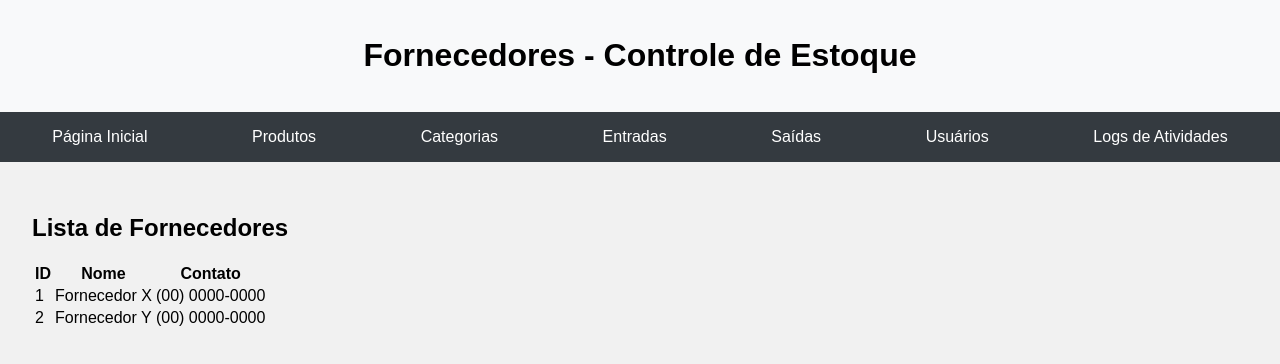
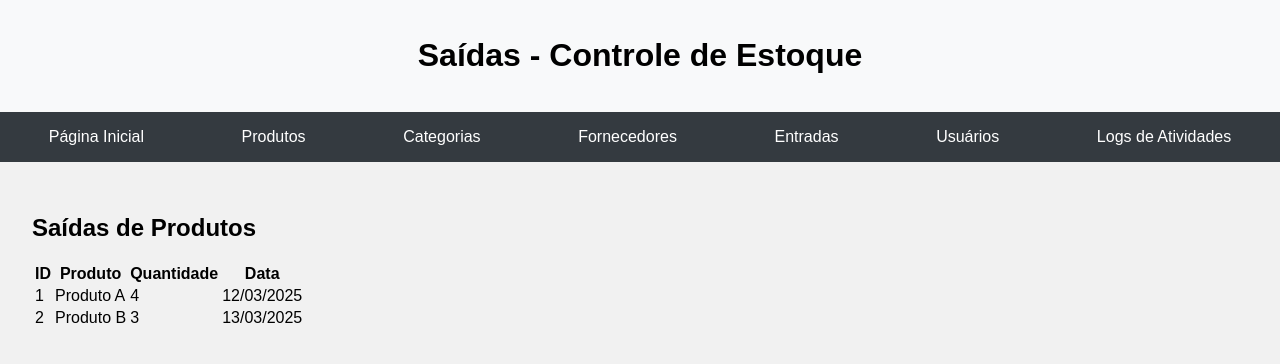
Before and after one commit to l4Imortal/TCC, a plain HTML site: page saidas.html in a window 1280 px wide. Drawn offline with Linux system fonts and the light colour scheme.

Commit message:
Add files via upload

```diff
--- a/tentativa tcc/fornecedores.html
+++ b/saidas.html
@@ -3,46 +3,49 @@
 <head>
     <meta charset="UTF-8">
     <meta name="viewport" content="width=device-width, initial-scale=1.0">
-    <title>Fornecedores - Controle de Estoque</title>
+    <title>Saídas - Controle de Estoque</title>
     <link rel="stylesheet" href="styles.css">
 </head>
 <body>
     <div class="container">
         <header>
-            <h1>Fornecedores - Controle de Estoque</h1>
+            <h1>Saídas - Controle de Estoque</h1>
         </header>
         <nav>
             <ul>
                 <li><a href="index.html">Página Inicial</a></li>
                 <li><a href="produtos.html">Produtos</a></li>
                 <li><a href="categorias.html">Categorias</a></li>
+                <li><a href="fornecedores.html">Fornecedores</a></li>
                 <li><a href="entradas.html">Entradas</a></li>
-                <li><a href="saidas.html">Saídas</a></li>
-                <li><a href="#">Usuários</a></li>
-                <li><a href="#">Logs de Atividades</a></li>
+                <li><a href="usuarios.html">Usuários</a></li>
+                <li><a href="logs.html">Logs de Atividades</a></li>
             </ul>
         </nav>
         <main>
-            <section class="suppliers">
-                <h2>Lista de Fornecedores</h2>
+            <section class="exits">
+                <h2>Saídas de Produtos</h2>
                 <table>
                     <thead>
                         <tr>
                             <th>ID</th>
-                            <th>Nome</th>
-                            <th>Contato</th>
+                            <th>Produto</th>
+                            <th>Quantidade</th>
+                            <th>Data</th>
                         </tr>
                     </thead>
                     <tbody>
                         <tr>
                             <td>1</td>
-                            <td>Fornecedor X</td>
-                            <td>(00) 0000-0000</td>
+                            <td>Produto A</td>
+                            <td>4</td>
+                            <td>12/03/2025</td>
                         </tr>
                         <tr>
                             <td>2</td>
-                            <td>Fornecedor Y</td>
-                            <td>(00) 0000-0000</td>
+                            <td>Produto B</td>
+                            <td>3</td>
+                            <td>13/03/2025</td>
                         </tr>
                     </tbody>
                 </table>
```
Also changed, not shown: categorias.html (+5 -5 lines), entradas.html (renamed from tentativa tcc/produtos.html, +1 -29 lines).
